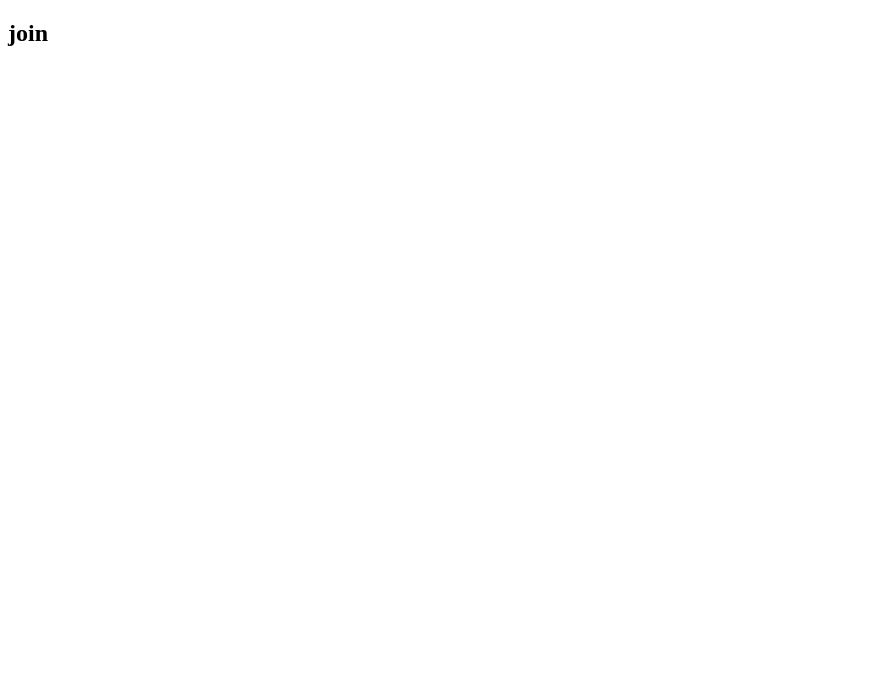
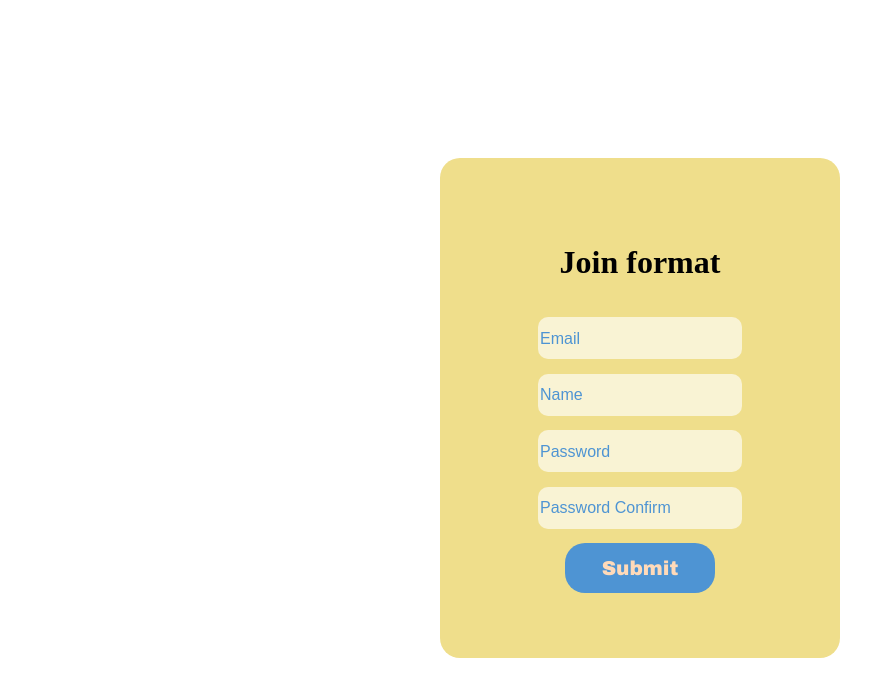
Before and after one commit to millwheel/oauth-login-test, a React (Create React App) app in the folder v1-email-password/login-front/: page /join in a window 1280 px wide. Shown: the top 696 px of the page, without its empty margins (0-896 px from the left). Built offline with nearby package versions, Linux system fonts and the light colour scheme.

Commit message:
feat: Fill out join and login page

```diff
--- a/v1-email-password/login-front/src/Home.js
+++ b/v1-email-password/login-front/src/Home.js
@@ -1,4 +1,3 @@
-import Button from "./component/Button";
 import React from "react";
 import { Link } from "react-router-dom";
 
@@ -9,10 +8,10 @@ function Login() {
         <h2 className="intro">Login Test App</h2>
         <div>
           <Link to={"/login"}>
-            <Button text={"login"} className={"login_button"}></Button>
+            <button className={"login_button"}> login </button>
           </Link>
           <Link to={"/join"}>
-            <Button text={"join"} className={"join_button"}></Button>
+            <button className={"join_button"}> join </button>
           </Link>
         </div>
       </div>
--- a/v1-email-password/login-front/src/Join.js
+++ b/v1-email-password/login-front/src/Join.js
@@ -1,5 +1,18 @@
+import React from "react";
+
 function Join() {
-  return <h2>join</h2>;
+  return (
+    <div className="frame">
+      <div className="container">
+        <h1>Join format</h1>
+        <input type="email" placeholder="Email" />
+        <input type="text" placeholder="Name" />
+        <input type="password" placeholder="Password" />
+        <input type="password" placeholder="Password Confirm" />
+        <button className="submit_button">Submit</button>
+      </div>
+    </div>
+  );
 }
 
 export default Join;
--- a/v1-email-password/login-front/src/Login.js
+++ b/v1-email-password/login-front/src/Login.js
@@ -1,5 +1,16 @@
+import React from "react";
+
 function Login() {
-  return <h2>login</h2>;
+  return (
+    <div className="frame">
+      <div className="container">
+        <h1>Login format</h1>
+        <input type="email" placeholder="Email" />
+        <input type="password" placeholder="Password" />
+        <button className="submit_button">Submit</button>
+      </div>
+    </div>
+  );
 }
 
 export default Login;
--- a/v1-email-password/login-front/src/component/Button.js
+++ /dev/null
@@ -1,12 +0,0 @@
-import PropTypes from "prop-types";
-
-function Button({ text, className }) {
-  return <button className={className}> {text} </button>;
-}
-
-Button.propTypes = {
-  text: PropTypes.string.isRequired,
-  className: PropTypes.string.isRequired,
-};
-
-export default Button;
--- a/v1-email-password/login-front/src/styles.css
+++ b/v1-email-password/login-front/src/styles.css
@@ -2,6 +2,12 @@
     margin: 10px;
     display: flex;
     justify-content: space-between;
+}
+
+.back{
+    margin: 10px;
+    display: flex;
+    justify-content: end;
 }
 
 .intro{
@@ -15,6 +21,19 @@ button{
     border-radius: 20px;
     width: 150px;
     height: 50px;
+}
+
+.submit_button{
+    border: none;
+    color: peachpuff;
+    background-color: #4e94d3;
+    transition: background-color 0.3s ease-in, color 0.3s ease-in;
+}
+
+.submit_button:hover{
+    cursor: pointer;
+    color: lemonchiffon;
+    background-color: #65b1cd;
 }
 
 .login_button{
@@ -65,3 +84,35 @@ button{
 .status_text_container h1 {
     animation: blink 1s infinite alternate;
 }
+
+.frame{
+    display: grid;
+    place-items: center;
+    height: 100vh;
+}
+
+.container{
+    border-radius: 20px;
+    width: 300px;
+    height: 400px;
+    display: flex;
+    flex-direction: column;
+    justify-content: space-evenly;
+    align-items: center;
+    background-color: #efde8b;
+    padding: 50px;
+}
+
+input{
+    background-color: rgba(255, 255, 255, 0.63);
+    border: none;
+    border-radius: 10px;
+    font-size: 18px;
+    width: 200px;
+    height: 40px;
+}
+
+input::placeholder {
+    color: #4e94d3;
+    font-size: 16px;
+}
```
